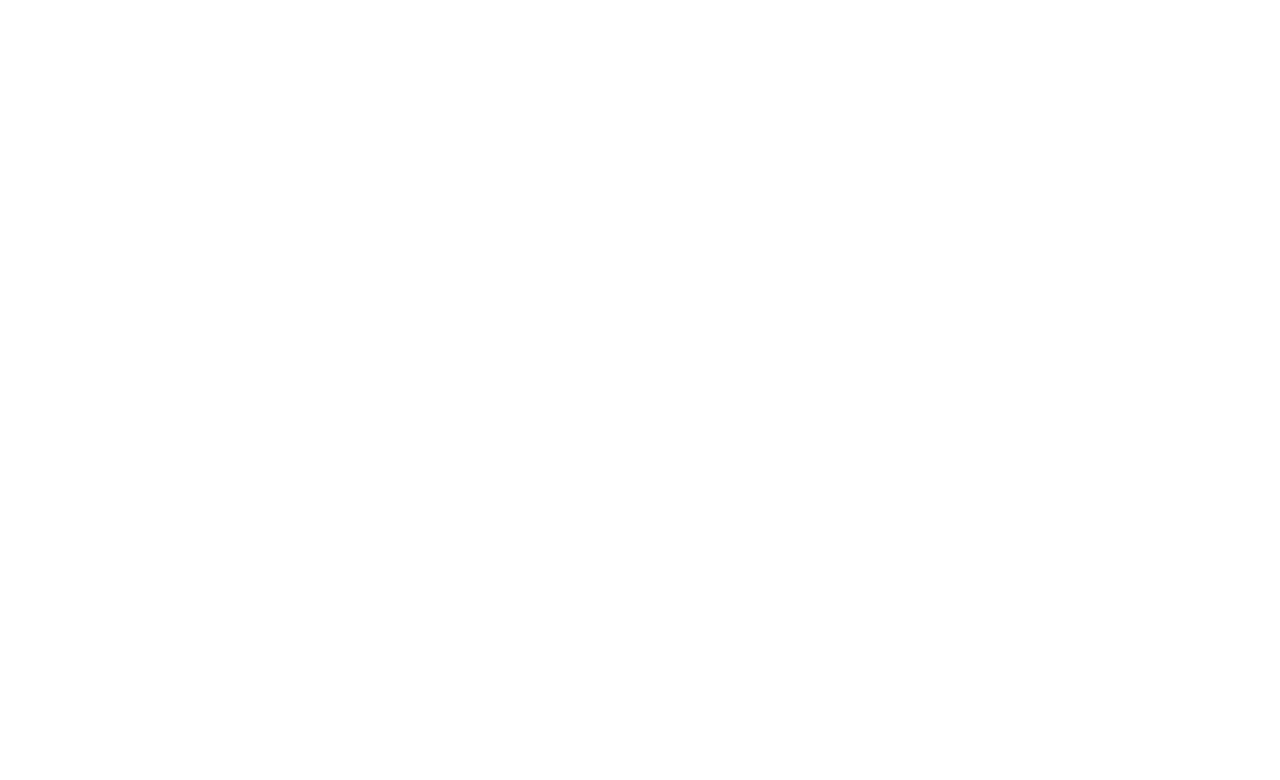
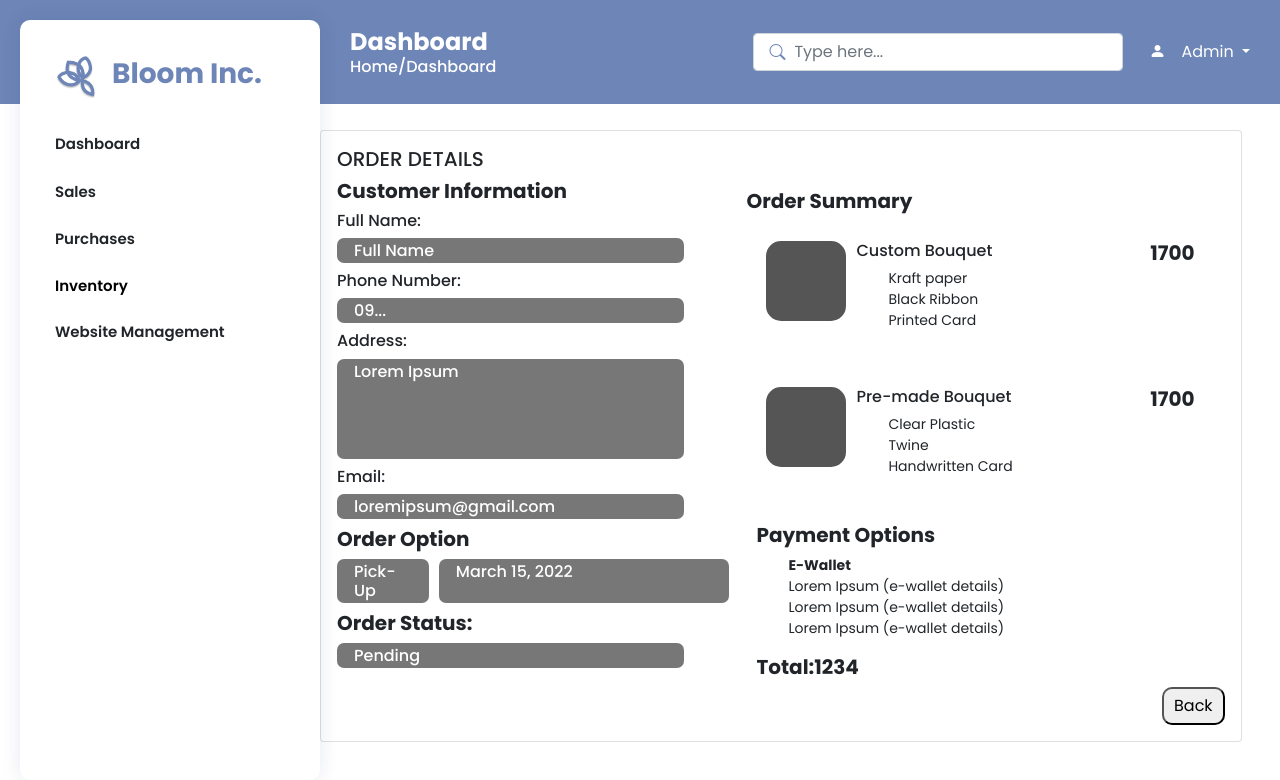
Before and after one commit to raeganfaith/MEAN-FlowerBouquet-Ecommerce, an Angular app: page /order-details in a window 1280 px wide. Before the commit this address led to /. Shown: the top 780 px of the page. Built offline with nearby package versions, Linux system fonts and the light colour scheme.

Commit message:
Updated - Admin: Magkasama na yung dashboard page and sales page (task namin ni she)

```diff
--- a/angular.json
+++ b/angular.json
@@ -97,5 +97,8 @@
         }
       }
     }
+  },
+  "cli": {
+    "analytics": false
   }
 }
--- a/package.json
+++ b/package.json
@@ -23,7 +23,7 @@
   },
   "devDependencies": {
     "@angular-devkit/build-angular": "^14.2.4",
-    "@angular/cli": "~14.2.4",
+    "@angular/cli": "^14.2.7",
     "@angular/compiler-cli": "^14.2.0",
     "@types/jasmine": "~4.0.0",
     "jasmine-core": "~4.3.0",
--- a/src/app/admin/admin.module.ts
+++ b/src/app/admin/admin.module.ts
@@ -14,6 +14,7 @@
 import { BouquetsComponent } from './bouquets/bouquets.component';
 import { FlowersComponent } from './flowers/flowers.component';
 import { MaterialsComponent } from './materials/materials.component';
+import { OrderDetailsComponent } from './order-details/order-details.component';
 
 @NgModule({
   declarations: [
@@ -27,7 +28,8 @@
     NavbarComponent,
     BouquetsComponent,
     FlowersComponent,
-    MaterialsComponent
+    MaterialsComponent,
+    OrderDetailsComponent
   ],
   imports: [
     CommonModule,
--- /dev/null
+++ b/src/app/admin/order-details/order-details.component.css
@@ -0,0 +1,106 @@
+.main{
+    margin: 2% 3% 2% 25%;
+}
+
+.div1{
+    display: flex;
+    justify-content: center;
+
+  }
+
+  .div2{
+    width: 45%;
+  }
+
+  .div3{
+    width: 55%;
+  }
+
+  .search-form{
+    float: right;
+    margin: 10px;
+  }
+
+.order-summary{
+    margin: 10px;
+  }
+
+  .payment-options , .total{
+    margin-left: 20px;
+  }
+
+
+  .customer-detail{
+    background-color:#777777;
+    color: white;
+    padding: 3px 17px;
+    border-radius: 7px;
+    width: 87%;
+  }
+
+  .order-opt{
+    background-color:#777777;
+    color: white;
+    padding: 3px 17px;
+    border-radius: 7px;
+    width: 23%;
+    margin-right: 10px;
+  }
+
+  .order-date{
+    background-color:#777777;
+    color: white;
+    padding: 3px 17px;
+    border-radius: 7px;
+    width: 290px;
+  }
+
+  .address{
+    background-color:#777777;
+    color: white;
+    padding: 3px 17px;
+    border-radius: 7px;
+    width: 87%;
+    height: 100px;
+  }
+
+  .div-label{
+    width: 80%;
+
+  }
+
+  .square {
+    height: 80px;
+    width: 80px;
+    background-color: #555;
+    margin: 0px 10px 0px 0px;
+    border-radius: 15px;
+  }
+
+  .first-container{
+    display: flex;
+    padding: 20px;
+  }
+
+  .custom-list{
+    list-style: none;
+    font-size: 14px;
+  }
+
+  .order-option1{
+    display: flex;
+  }
+
+  .customer-detail{
+    margin-right: 10px;
+  }
+
+  .total{
+    display: flex;
+  }
+
+  .sales-view-details-btn{
+    padding: 5px 10px;
+    border-radius: 10px;
+    float: right;
+  }
--- /dev/null
+++ b/src/app/admin/order-details/order-details.component.html
@@ -0,0 +1,108 @@
+<app-sidebar></app-sidebar>
+<app-navbar></app-navbar>
+
+
+
+<main id="main" class="main">
+    <div class="card">
+      <div class="card-body">
+        <h5 class="card-title">ORDER DETAILS</h5>
+        <div class="div1">
+          <div class="div2">
+
+          <div class="customer-information">
+              <h5><b>Customer Information</b></h5>
+
+              <h6>Full Name:</h6>
+              <h6 class="customer-detail">Full Name</h6>
+
+              <h6>Phone Number:</h6>
+              <h6 class="customer-detail">09...</h6>
+
+              <h6>Address:</h6>
+              <h6 class="address">Lorem Ipsum</h6>
+
+              <h6>Email:</h6>
+              <h6 class="customer-detail">loremipsum@gmail.com</h6>
+          </div>
+
+              <div class="order-option">
+                  <h5><b>Order Option</b></h5>
+                  <div class="order-option1">
+                  <h6 class="order-opt">Pick-Up</h6>
+                  <h6 class="order-date">March 15, 2022</h6>
+                  </div>
+              </div>
+
+              <div class="order-status">
+                  <h5><b>Order Status:</b></h5>
+                  <h6 class="customer-detail">Pending</h6>
+              </div>
+
+
+
+          </div>
+
+          <div class="div3">
+
+              <div class="order-summary">
+
+                  <h5><b>Order Summary</b> </h5>
+                  <div class="first-container">
+                      <div class="div-picture">
+                          <div class="square"></div>
+                      </div>
+                      <div class="div-label">
+                          <h6>Custom Bouquet</h6>
+                          <ul class="custom-list">
+                              <li>Kraft paper</li>
+                              <li>Black Ribbon</li>
+                              <li>Printed Card</li>
+                          </ul>
+                      </div>
+                      <div class="div-price">
+                          <h5><b>1700</b> </h5>
+                      </div>
+                  </div>
+
+                  <div class="first-container">
+                      <div class="div-picture">
+                          <div class="square"></div>
+                      </div>
+                      <div class="div-label">
+                          <h6>Pre-made Bouquet</h6>
+                          <ul class="custom-list">
+                              <li>Clear Plastic</li>
+                              <li>Twine</li>
+                              <li>Handwritten Card</li>
+                          </ul>
+                      </div>
+                      <div class="div-price">
+                          <h5><b>1700</b></h5>
+                      </div>
+                  </div>
+              </div>
+
+              <div class="payment-options">
+                  <h5><b>Payment Options</b> </h5>
+                          <ul class="custom-list">
+                              <li><b>E-Wallet</b></li>
+                              <li>Lorem Ipsum (e-wallet details)</li>
+                              <li>Lorem Ipsum (e-wallet details)</li>
+                              <li>Lorem Ipsum (e-wallet details)</li>
+                          </ul>
+              </div>
+
+              <div class="total">
+                  <h5><b>Total: </b> </h5>
+                  <h5><b>1234</b> </h5>
+              </div>
+          </div>
+        </div>
+            <a routerLink="/sales">
+                <button class="sales-view-details-btn">Back</button>
+            </a>
+      </div>
+    </div>
+
+</main><!-- End #main -->
--- /dev/null
+++ b/src/app/admin/order-details/order-details.component.ts
@@ -0,0 +1,15 @@
+import { Component, OnInit } from '@angular/core';
+
+@Component({
+  selector: 'app-order-details',
+  templateUrl: './order-details.component.html',
+  styleUrls: ['./order-details.component.css']
+})
+export class OrderDetailsComponent implements OnInit {
+
+  constructor() { }
+
+  ngOnInit(): void {
+  }
+
+}
--- a/src/app/admin/sales/sales.component.css
+++ b/src/app/admin/sales/sales.component.css
@@ -0,0 +1,15 @@
+.main{
+    margin: 2% 3% 2% 25%;
+}
+
+
+  .search-form{
+    float: right;
+    margin: 10px;
+  }
+
+  .sales-view-details-btn{
+    padding: 5px 10px;
+    border-radius: 10px;
+    float: right;
+  }
--- a/src/app/admin/sales/sales.component.html
+++ b/src/app/admin/sales/sales.component.html
@@ -1,2 +1,115 @@
+
 <app-sidebar></app-sidebar>
 <app-navbar></app-navbar>
+
+
+
+<main id="main" class="main">
+
+    <div class="pagetitle">
+      <h1>Pending Orders</h1>
+
+    </div><!-- End Page Title -->
+
+
+    <section class="section">
+      <div class="row">
+          <div class="card">
+            <div class="card-body">
+
+              <div class="sales_search-bar">
+                  <form class="search-form d-flex align-items-center" method="POST" action="#">
+                    <input type="text" name="query" placeholder="Search" title="Enter search keyword">
+                    <!-- <button type="submit" title="Search"><i class="bi bi-search"></i></button> -->
+                  </form>
+                </div><!-- End Search Bar -->
+
+
+
+              <!-- Default Table -->
+              <table class="table">
+                <thead>
+                  <tr>
+                    <th scope="col">Order Number</th>
+                    <th scope="col">Order Description</th>
+                    <th scope="col">Status</th>
+                    <th scope="col">Start Date</th>
+                  </tr>
+                </thead>
+                <tbody>
+                  <tr>
+                    <th scope="row">1</th>
+                    <td>Lorem Ipsum</td>
+                    <td>Pending</td>
+                    <td>2016-05-25</td>
+                  </tr>
+                  <tr>
+                    <th scope="row">2</th>
+                    <td>Lorem Ipsum</td>
+                    <td>Pending</td>
+                    <td>2014-12-05</td>
+                  </tr>
+                  <tr>
+                    <th scope="row">3</th>
+                    <td>Lorem Ipsum</td>
+                    <td>Pending</td>
+                    <td>2011-08-12</td>
+                  </tr>
+                  <tr>
+                    <th scope="row">4</th>
+                    <td>Lorem Ipsum</td>
+                    <td>Pending</td>
+                    <td>2012-06-11</td>
+                  </tr>
+                  <tr>
+                    <th scope="row">5</th>
+                    <td>Lorem Ipsum</td>
+                    <td>Pending</td>
+                    <td>2011-04-19</td>
+                  </tr>
+                  <tr>
+                      <th scope="row">6</th>
+                      <td>Lorem Ipsum</td>
+                      <td>Pending</td>
+                      <td>2011-04-19</td>
+                    </tr>
+                    <tr>
+                      <th scope="row">7</th>
+                      <td>Lorem Ipsum</td>
+                      <td>Pending</td>
+                      <td>2011-04-19</td>
+                    </tr>
+                    <tr>
+                      <th scope="row">8</th>
+                      <td>Lorem Ipsum</td>
+                      <td>Pending</td>
+                      <td>2011-04-19</td>
+                    </tr>
+                    <tr>
+                      <th scope="row">9</th>
+                      <td>Lorem Ipsum</td>
+                      <td>Pending</td>
+                      <td>2011-04-19</td>
+                    </tr>
+                    <tr>
+                      <th scope="row">10</th>
+                      <td>Lorem Ipsum</td>
+                      <td>Pending</td>
+                      <td>2011-04-19</td>
+                    </tr>
+                </tbody>
+              </table>
+
+                  <a routerLink="/order-details">
+                      <button class="sales-view-details-btn">View Details</button>
+                  </a>
+              <!-- End Default Table Example -->
+            </div>
+
+          </div>
+
+
+      </div>
+    </section>
+
+  </main><!-- End #main -->
--- a/src/app/admin/sidebar/sidebar.component.html
+++ b/src/app/admin/sidebar/sidebar.component.html
@@ -5,7 +5,7 @@
             <h3 class="fw-bold ps-3" style="color: var(--primary-color);">Bloom Inc.</h3>
         </li>
         <li class="nav-item">
-        <a routerLink="dashboard" class="nav-link" >
+        <a routerLink="../dashboard" class="nav-link collapsed" >
             <span>Dashboard</span>
         </a>
         </li>
--- a/src/app/app.module.ts
+++ b/src/app/app.module.ts
@@ -8,6 +8,7 @@
 import { FooterComponent } from './footer/footer.component';
 import { AboutComponent } from './about/about.component';
 import { RouterModule } from '@angular/router';
+// import { OrderDetailsComponent } from './order-details/order-details.component';
 
 @NgModule({
   declarations: [
@@ -15,7 +16,8 @@
     HomeComponent,
     HeaderComponent,
     FooterComponent,
-    AboutComponent
+    AboutComponent,
+    // OrderDetailsComponent
   ],
   imports: [
     BrowserModule,
```
Also changed, not shown: src/app/app-routing.module.ts (+20 -1 lines), src/app/app.component.html (line endings or trailing spaces), 2 other files (tests, documents, lock files or other folders).
